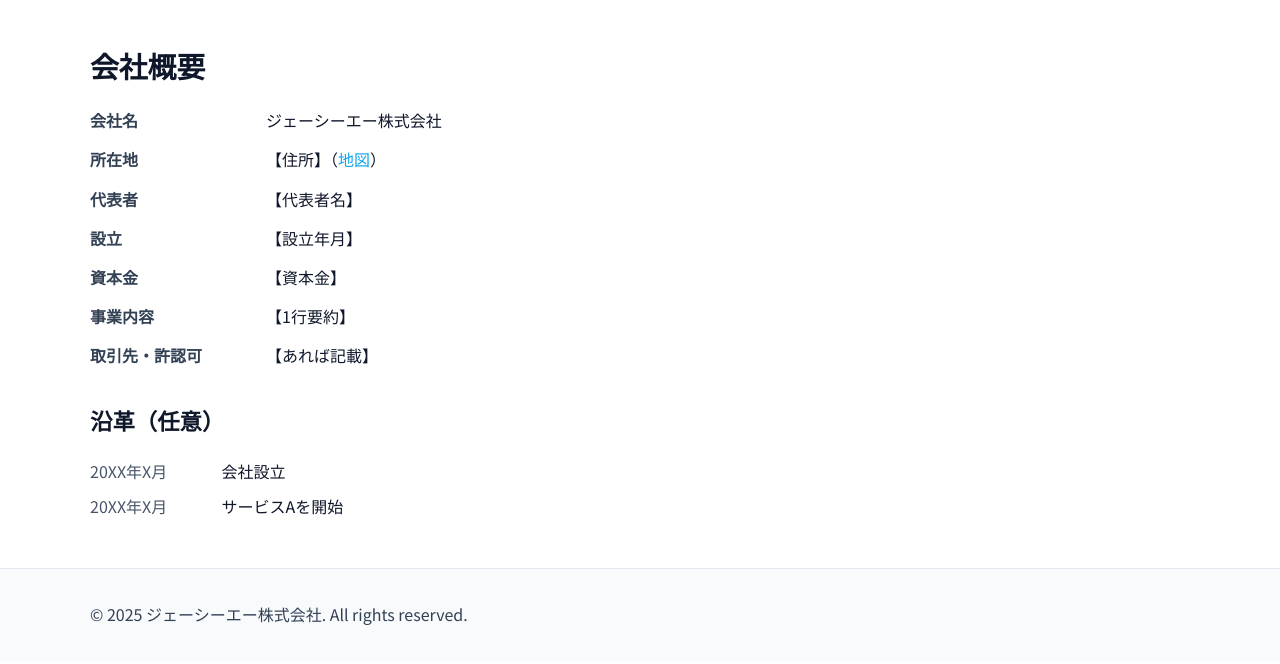
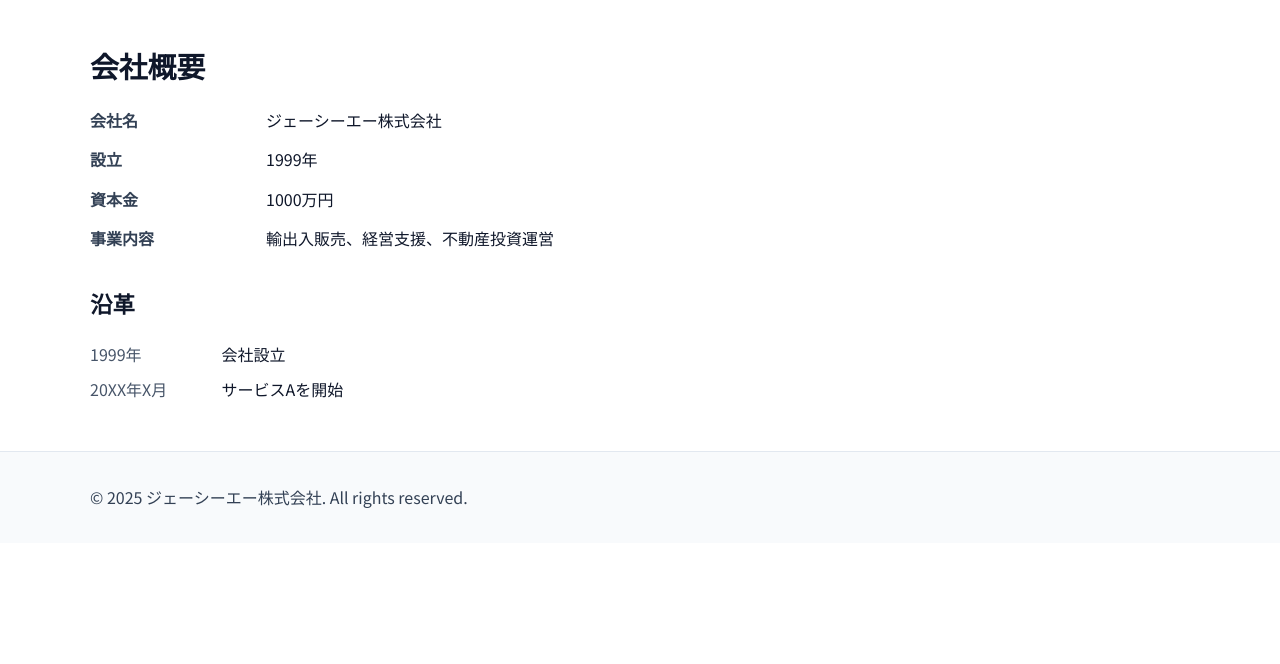
Before and after one commit to dgmm-hub/JCA-Co.-Ltd., a plain HTML site: page about.html in a window 1280 px wide. Shown: the part 66-730 px from the top of the page. Drawn offline with Linux system fonts and the light colour scheme.

Commit message:
Update about.html

```diff
--- a/about.html
+++ b/about.html
@@ -35,17 +35,14 @@
   <h1>会社概要</h1>
   <dl class="definition">
     <dt>会社名</dt><dd>ジェーシーエー株式会社</dd>
-    <dt>所在地</dt><dd>【住所】（<a href="https://maps.google.com" target="_blank" rel="noopener">地図</a>）</dd>
-    <dt>代表者</dt><dd>【代表者名】</dd>
-    <dt>設立</dt><dd>【設立年月】</dd>
-    <dt>資本金</dt><dd>【資本金】</dd>
-    <dt>事業内容</dt><dd>【1行要約】</dd>
-    <dt>取引先・許認可</dt><dd>【あれば記載】</dd>
+    <dt>設立</dt><dd>1999年</dd>
+    <dt>資本金</dt><dd>1000万円</dd>
+    <dt>事業内容</dt><dd>輸出入販売、経営支援、不動産投資運営</dd>
   </dl>
 
-  <h2>沿革（任意）</h2>
+  <h2>沿革</h2>
   <ul class="timeline">
-    <li><span>20XX年X月</span> 会社設立</li>
+    <li><span>1999年</span> 会社設立</li>
     <li><span>20XX年X月</span> サービスAを開始</li>
   </ul>
 </main>
```
